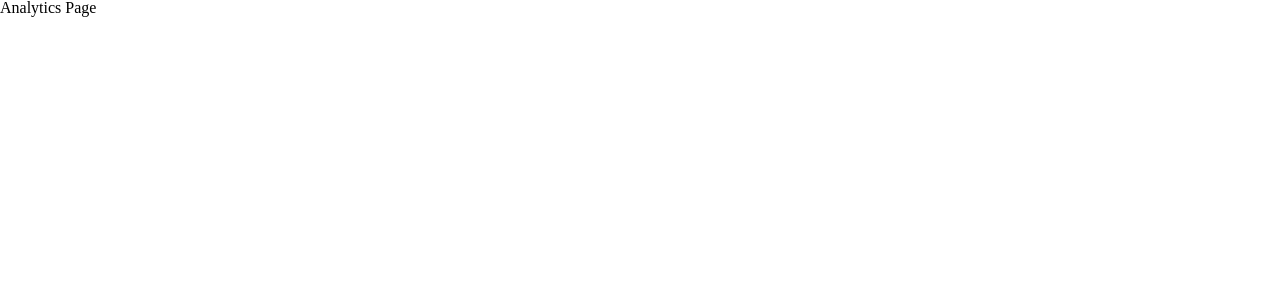
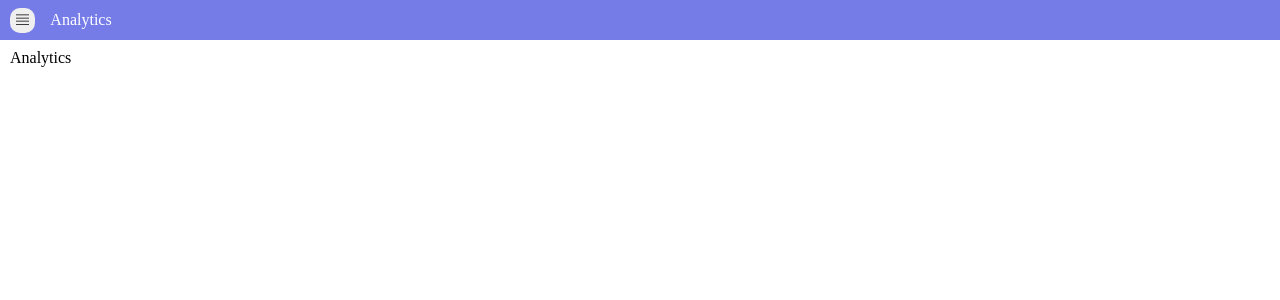
Before and after one commit to amirjanyanIT/test-task-dashboard, a React (Create React App) app: page /analytics in a window 1280 px wide. Shown: the top 300 px of the page. Built offline with nearby package versions, Linux system fonts and the light colour scheme.

Commit message:
customized layout

```diff
--- a/src/App.tsx
+++ b/src/App.tsx
@@ -1,5 +1,5 @@
 import { Layout } from "./components";
 
 export const App = () => {
-  return <Layout>Hello World</Layout>;
+  return <Layout title="Test Task App">...</Layout>;
 };
--- a/src/GlobalStyles/index.ts
+++ b/src/GlobalStyles/index.ts
@@ -1,6 +1,11 @@
 import { createGlobalStyle } from "styled-components";
-import { resetCSS } from './reset.css';
+import { resetCSS } from "./reset.css";
 
 export const GlobalStyles = createGlobalStyle`
     ${resetCSS}
+    :root {
+        --light: #757ce8;
+        --main: #3f50b5;
+        --dark: #002884;
+    }
 `;
--- a/src/Pages/Analytics/index.tsx
+++ b/src/Pages/Analytics/index.tsx
@@ -1,4 +1,6 @@
+import { Layout } from "../../components"
+
 export const Analytics = () => {
 
-    return <div>Analytics Page</div>
+    return <Layout title="Analytics">Analytics</Layout>
 }
--- a/src/Pages/Report/index.tsx
+++ b/src/Pages/Report/index.tsx
@@ -1,4 +1,6 @@
+import { Layout } from "../../components"
+
 export const Report = () => {
 
-    return <div>Report Page</div>
+    return <Layout title="Reports">Reports</Layout>
 }
--- a/src/Pages/User/index.tsx
+++ b/src/Pages/User/index.tsx
@@ -1,4 +1,6 @@
+import { Layout } from "../../components"
+
 export const User = () => {
 
-    return <div>User Page</div>
+    return <Layout title="Users">Users</Layout>
 }
--- a/src/components/Layout/index.tsx
+++ b/src/components/Layout/index.tsx
@@ -1,21 +1,48 @@
 import ReactDOM from "react-dom";
 import { useState } from "react";
 import { Container, SideBarContainer } from "./styles";
-import { ComponentT, SideBarT } from "./types";
+import { LayoutT, SideBarT } from "./types";
 import { TfiAlignJustify } from "react-icons/tfi";
+import { useNavigate } from "react-router-dom";
+
 export const SideBar: SideBarT = ({ open, requestToClose }) => {
+  const navigate = useNavigate();
+
+  const sideRoutes = [
+    {
+      name: "Home",
+      link: "/",
+    },
+    {
+      name: "Analytics",
+      link: "/analytics",
+    },
+    {
+      name: "Report",
+      link: "/report",
+    },
+    {
+      name: "User",
+      link: "/user",
+    },
+  ];
+
   return ReactDOM.createPortal(
     <SideBarContainer open={open}>
       <div className="header">
         <button onClick={() => requestToClose()}>X</button>
       </div>
-      Hello World
+      <ul>
+        {sideRoutes.map((c, key) => (
+          <li onClick={() => navigate(c.link)} key={key}>{c.name}</li>
+        ))}
+      </ul>
     </SideBarContainer>,
     document.getElementById("root") as HTMLElement
   );
 };
 
-export const Layout: ComponentT = ({ children }) => {
+export const Layout: LayoutT = ({ children, title }) => {
   const [sideBarState, setSideBarState] = useState<boolean>(false);
 
   return (
@@ -25,10 +52,13 @@ export const Layout: ComponentT = ({ children }) => {
           <TfiAlignJustify />
         </button>
         <div className="content">
-            <div className="title">Test Task App</div>
+          <div className="title">{title}</div>
         </div>
       </div>
-      <SideBar open={sideBarState} requestToClose={() => setSideBarState(false)} />
+      <SideBar
+        open={sideBarState}
+        requestToClose={() => setSideBarState(false)}
+      />
       <div className="main">{children}</div>
     </Container>
   );
--- a/src/components/Layout/styles.ts
+++ b/src/components/Layout/styles.ts
@@ -7,13 +7,21 @@ export const Container = styled.div<{ sideBarState: boolean }>`
     display: flex;
     align-items: center;
     height: 40px;
-    background-color: red;
+    background-color: var(--light);
+    color: white;
     button {
+      cursor: pointer;
       margin-right: 10px;
       margin-left: 10px;
+      border-radius: 10px;
+      border: none;
+      height: 25px;
+      line-height: 2px;
     }
     .content {
-      padding-left: ${({ sideBarState }) => (sideBarState ? sideSpace - 48 : 0)}px;
+      margin-left: 5px;
+      padding-left: ${({ sideBarState }) =>
+        sideBarState ? sideSpace - 48 : 0}px;
       transition: 0.3s ease-in-out padding-left;
     }
   }
@@ -28,8 +36,36 @@ export const Container = styled.div<{ sideBarState: boolean }>`
 export const SideBarContainer = styled.div<{ open: boolean }>`
   position: fixed;
   width: ${sideSpace}px;
+  color: white;
   left: ${({ open }) => (open ? 0 : "-300px")};
   transition: 0.3s ease-in-out left;
-  background-color: grey;
+  background-color: var(--light);
   height: 100vh;
+  .header {
+    display: flex;
+    justify-content: flex-end;
+  }
+  ul {
+    display: flex;
+    flex-direction: column;
+    gap: 12px;
+    margin: 10px;
+    border-top: 1px solid red;
+    padding-top: 10px;
+    border-color: white;
+    li {
+      cursor: pointer;
+    }
+  }
+  button {
+    cursor: pointer;
+    outline: 0;
+    border: none;
+    border-radius: 10px;
+    font-size: 14px;
+    margin-top: 12px;
+    margin-right: 10px;
+    background-color: white;
+    color: var(--main);
+  }
 `;
```
Also changed, not shown: src/components/Layout/types.ts (+11 -4 lines).
